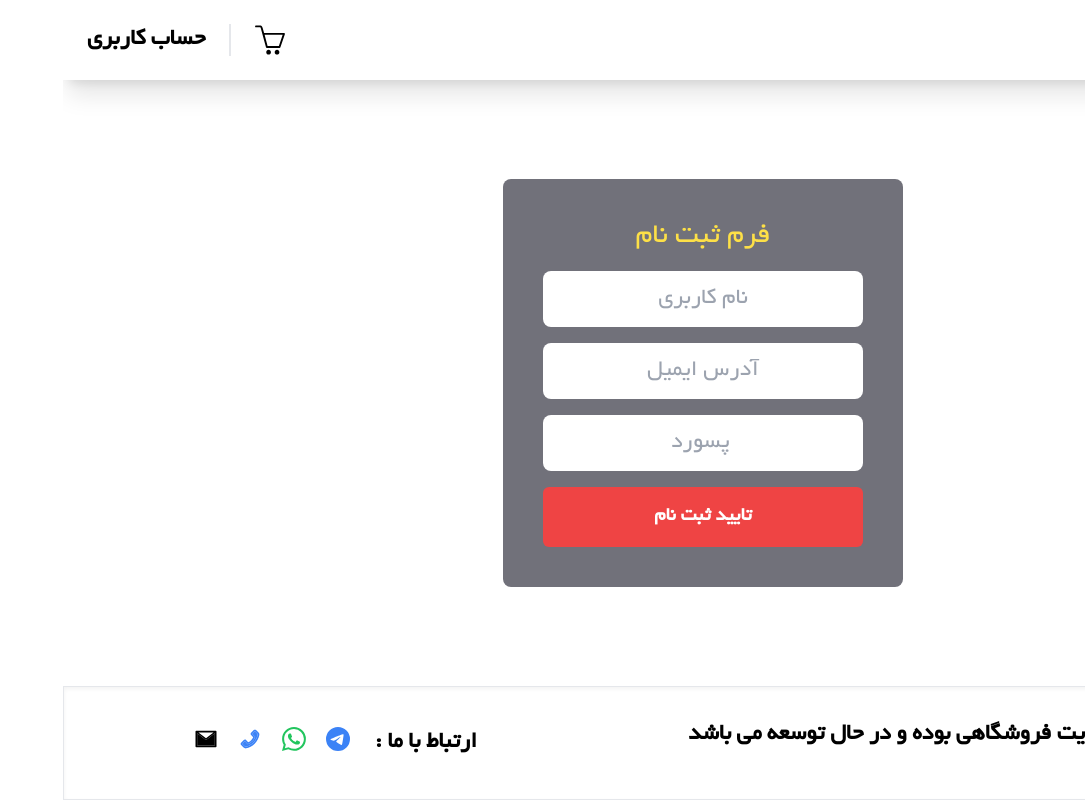
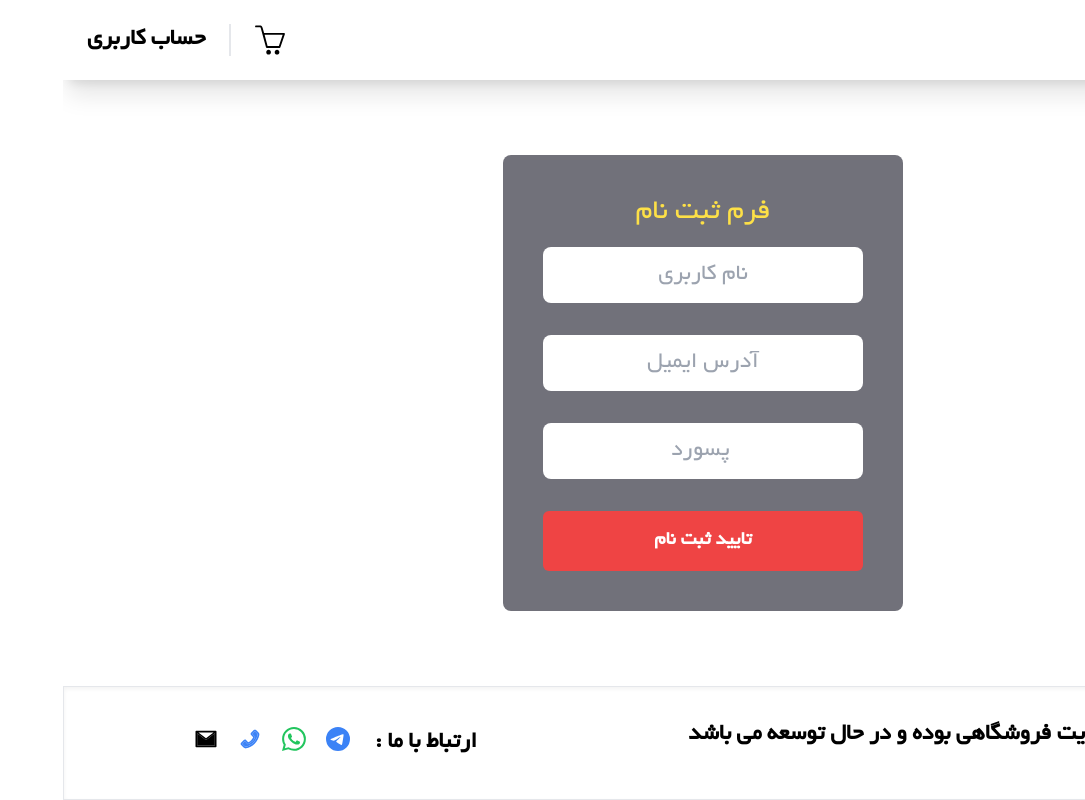
Before and after one commit to ghiyaee/my-shopping, a Next.js app: page /register in a window 1280 px wide. Shown: the whole page, without its empty margins (195-1280 px from the left). Built offline with nearby package versions, Linux system fonts and the light colour scheme.

Commit message:
fix style register

```diff
--- a/components/Register.jsx
+++ b/components/Register.jsx
@@ -3,7 +3,7 @@ const Register = () => {
     return (
       <div className="flex flex-col items-center  bg-zinc-500 p-10  gap-4 rounded-lg w-[400px]">
         <h3 className="text-3xl text-yellow-300">فرم ثبت نام</h3>
-        <form className="flex flex-col gap-4 w-full">
+        <form className="flex flex-col gap-8 w-full">
           <input
             type="text"
             className="py-3  text-center text-2xl   outline-none rounded-lg"
```
